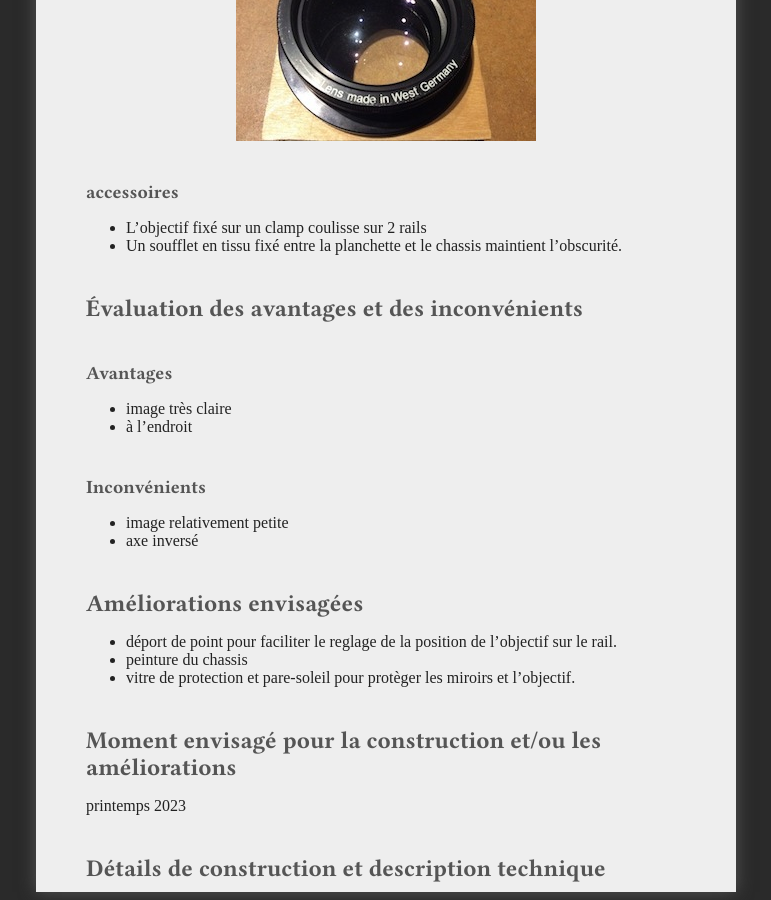
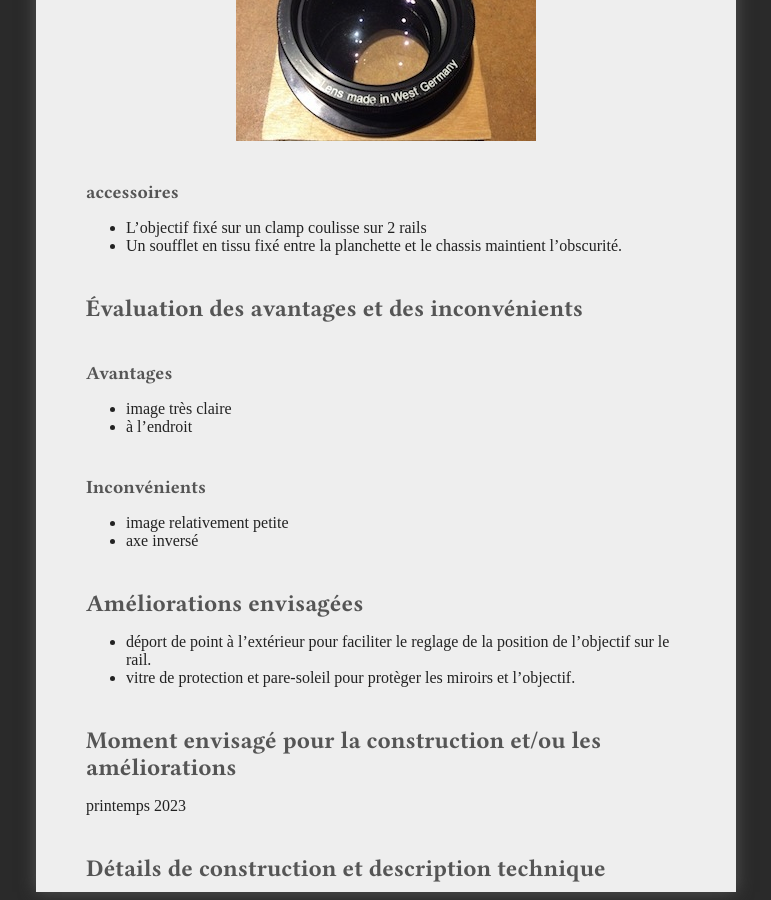
Before and after one commit to virginienokill/camera-obscura, a Jekyll site: the page built from contenu/prototypes/camera01.md, in a window 1280 px wide and 900 px high, scrolled down 2471 px. Shown: the whole window, without its empty margins (254-1025 px from the left). Built offline with Jekyll 4.4.1, drawn with Linux system fonts in a browser that asks for light colours; nearby versions of some CDN libraries; some web fonts are replaced; our own code applies the rules of GitHub Pages for plain Markdown files; a script that is not in the unit is left out; the repository's description, which GitHub fills in, is left out.

Commit message:
Update camera01.md

```diff
--- a/contenu/prototypes/camera01.md
+++ b/contenu/prototypes/camera01.md
@@ -44,8 +44,7 @@
 - axe inversé
 
 ## Améliorations envisagées
-- déport de point pour faciliter le reglage de la position de l'objectif sur le rail.
-- peinture du chassis
+- déport de point à l'extérieur pour faciliter le reglage de la position de l'objectif sur le rail.
 - vitre de protection et pare-soleil pour protèger les miroirs et l'objectif.
 
 ## Moment envisagé pour la construction et/ou les améliorations
```
